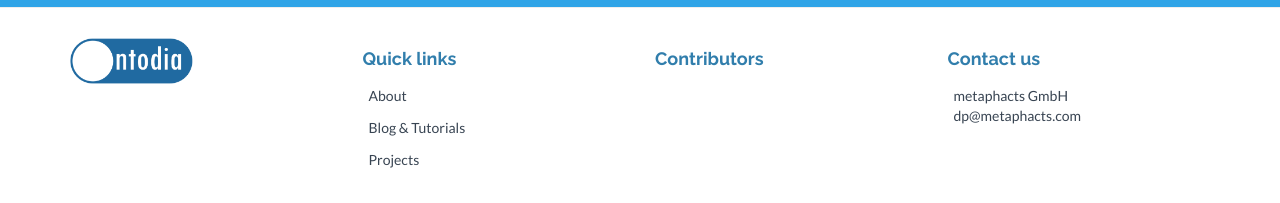
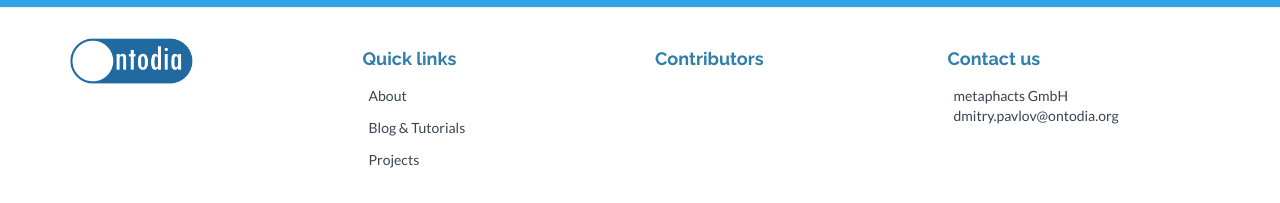
Before and after one commit to ontodia-org/ontodia-org.github.io, a Jekyll site: the page built from index.html, in a window 1280 px wide and 900 px high, scrolled down 2752 px. Shown: the part 694-897 px from the top of the window. Built offline with Jekyll 4.4.1, drawn with Linux system fonts in a browser that asks for light colours; nearby versions of some CDN libraries; comment, search, counter and statistics services are not loaded.

Commit message:
Update _config.yml

```diff
--- a/_config.yml
+++ b/_config.yml
@@ -47,8 +47,8 @@
 
 # Contributors
 # contributors:
-#  - title: metaphacts GmbH
-#  url: "http://www.metaphacts.com"
+#  - title: VISmart Ltd.
+#  url: "http://www.vismart.biz"
 
 # Quick links
 quick_links:
@@ -63,8 +63,8 @@
 contact_us:
   - title: metaphacts GmbH
     emails:
-      - title: dp@metaphacts.com
-        url: "mailto:dp@metaphacts.com"
+      - title: dmitry.pavlov@ontodia.org
+        url: "mailto:dmitry.pavlov@ontodia.org"
       #- title: www.vismart.biz
        # url: "http://www.vismart.biz"
 
```
